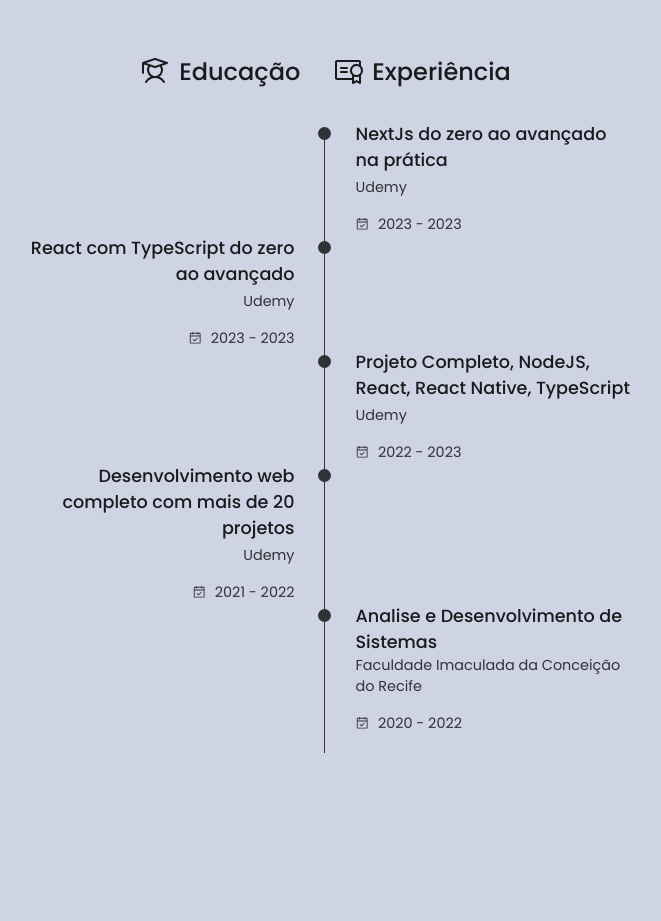
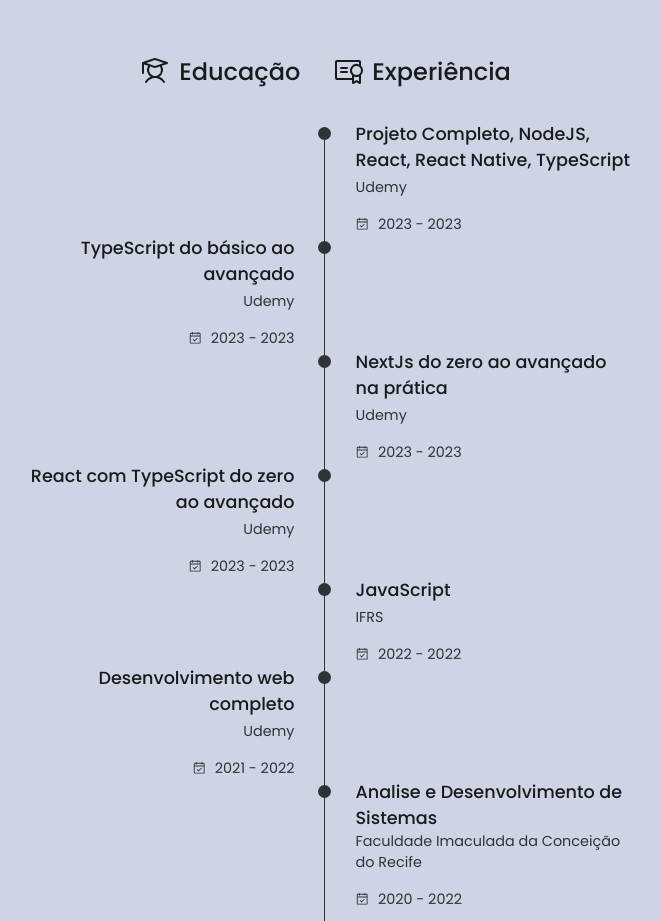
Before and after one commit to Denis-moreira98/denis-moreira-portfolio, a React (Vite) app: page / in a window 1280 px wide. Shown: the part 3460-4381 px from the top of the page, without its empty margins (315-976 px from the left). Built offline with nearby package versions, Linux system fonts and the light colour scheme.

Commit message:
feat: add qualificações

```diff
--- a/src/views/Qualification/index.tsx
+++ b/src/views/Qualification/index.tsx
@@ -57,6 +57,44 @@ export function Qualification() {
                      </div>
 
                      <div className="qualification-title">
+                        <h3>
+                           Projeto Completo, NodeJS, React, React Native,
+                           TypeScript
+                        </h3>
+                        <span>Udemy</span>
+
+                        <div className="qualification-calendar">
+                           <CalendarCheck />
+                           2023 - 2023
+                        </div>
+                     </div>
+                  </div>
+                  <div className="qualification-info left">
+                     <div className="qualification-title">
+                        <h3>TypeScript do básico ao avançado</h3>
+                        <span>Udemy</span>
+
+                        <div className="qualification-calendar">
+                           <CalendarCheck />
+                           2023 - 2023
+                        </div>
+                     </div>
+
+                     <div>
+                        <span className="qualification-rounder"></span>
+                        <span className="qualification-line"></span>
+                     </div>
+                  </div>
+
+                  <div className="qualification-info">
+                     <div></div>
+
+                     <div>
+                        <span className="qualification-rounder"></span>
+                        <span className="qualification-line"></span>
+                     </div>
+
+                     <div className="qualification-title">
                         <h3>NextJs do zero ao avançado na prática</h3>
                         <span>Udemy</span>
 
@@ -93,24 +131,19 @@ export function Qualification() {
                      </div>
 
                      <div className="qualification-title">
-                        <h3>
-                           Projeto Completo, NodeJS, React, React Native,
-                           TypeScript
-                        </h3>
-                        <span>Udemy</span>
+                        <h3>JavaScript</h3>
+                        <span>IFRS</span>
 
                         <div className="qualification-calendar">
                            <CalendarCheck />
-                           2022 - 2023
+                           2022 - 2022
                         </div>
                      </div>
                   </div>
 
                   <div className="qualification-info left">
                      <div className="qualification-title">
-                        <h3>
-                           Desenvolvimento web completo com mais de 20 projetos
-                        </h3>
+                        <h3>Desenvolvimento web completo</h3>
                         <span>Udemy</span>
 
                         <div className="qualification-calendar">
```
